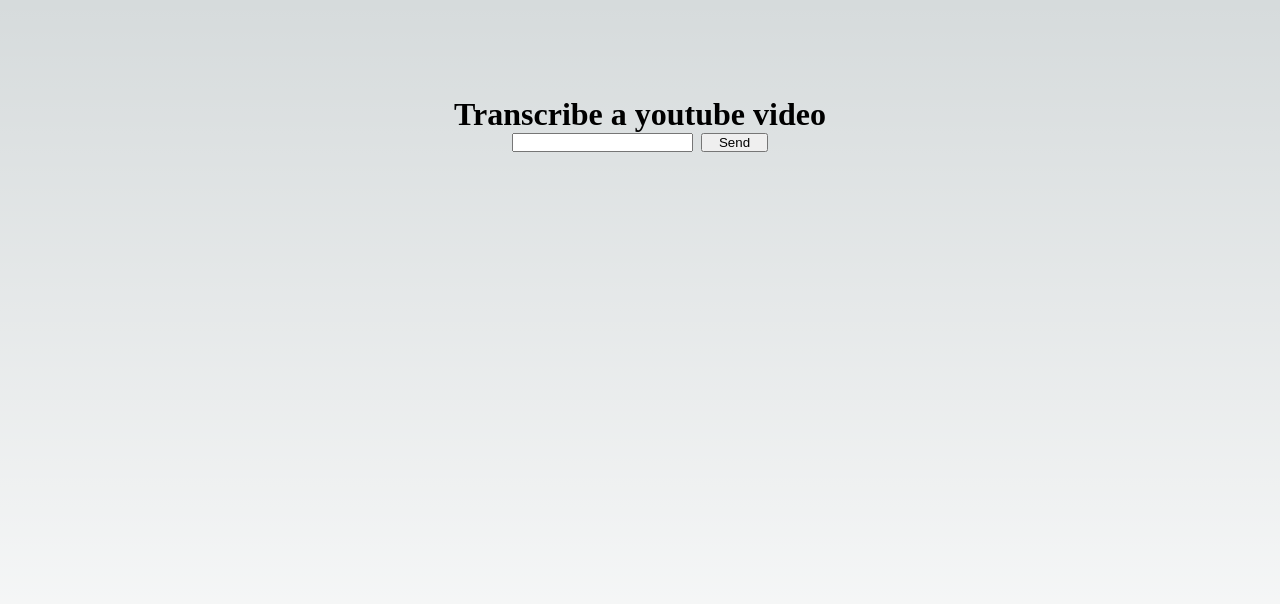
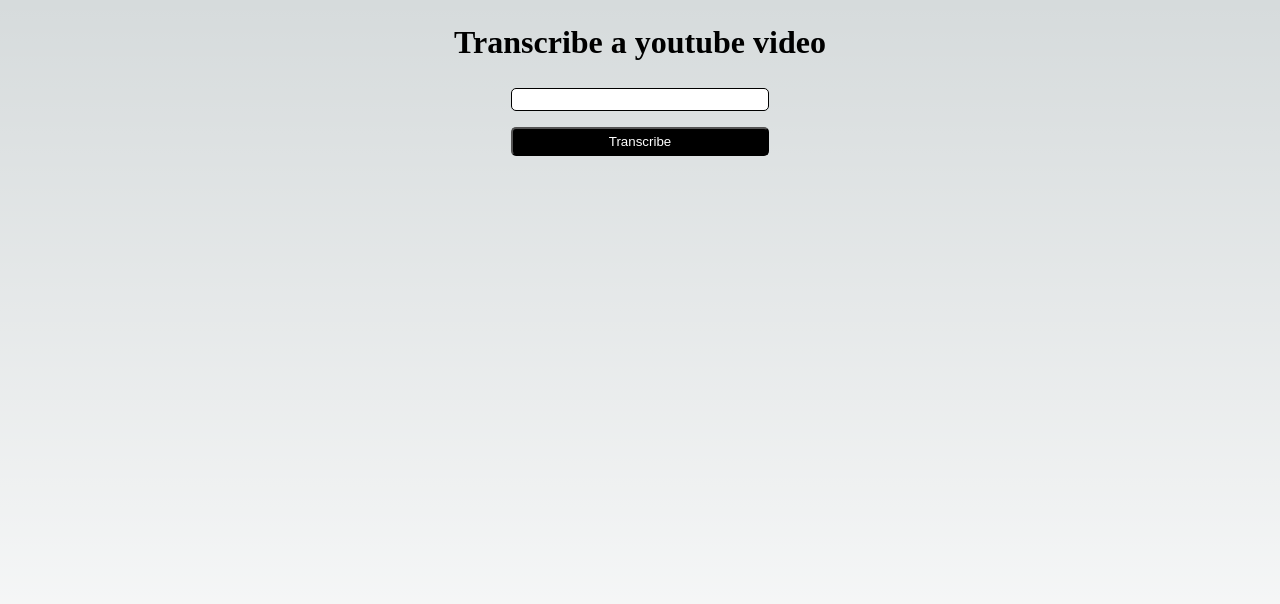
Before and after one commit to juandavidGF/audio2x, a Next.js app: page / in a window 1280 px wide. Shown: the top 604 px of the page. Built offline with nearby package versions, Linux system fonts and the light colour scheme; no server answers.

Commit message:
improve styles of the components, margins and paddings, + responsive

```diff
--- a/src/pages/index.tsx
+++ b/src/pages/index.tsx
@@ -38,22 +38,22 @@
         {/* <link rel="icon" href="/favicon.ico" /> */}
       </Head>
       <main className={styles.main}>
+				{user ? (<div className={styles.logout}><Link href="/api/auth/logout"><u>Logout</u></Link></div>) : null}
 				<h1>Transcribe a youtube video</h1>
 				{user ?
 					(<form onSubmit={handleSubmit}>
 						<div className="upload-image">
-							<input type="text" id="text" name="text"/>
-							<button type="submit">Send</button>
+							<label htmlFor="text">insert the url: </label>
+							<input type="text" id="text" name="text" placeholder='ex: https://www.youtube.com/watch?v=ugIuHWc6Nuc'/>
+							<button type="submit">Transcribe</button>
 						</div>
 					</form>)
-					: (
-						<div>
+					:
+					(<div>
 						<input type="text" id="text" name="text"/>
-						<Link href="/api/auth/login"><button>Send</button></Link>
-					</div>
-					)
+						<Link href="/api/auth/login"><button>Transcribe</button></Link>
+					</div>)
 				}
-				{user ? (<Link className={styles.logout} href="/api/auth/logout"><u>Logout</u></Link>) : null}
       </main>
     </>
   )
--- a/src/styles/Home.module.css
+++ b/src/styles/Home.module.css
@@ -1,22 +1,57 @@
 .main {
   display: flex;
   flex-direction: column;
-  /* justify-content: space-between; */
+  justify-content: space-between;
   align-items: center;
-  padding: 6rem;
   min-height: 100vh;
+}
+
+.main h1 {
+	padding: 1.5rem;
 }
 
 .main form {
 	margin-top: 1.5rem;
+	width: 100%;
+	padding: 0 2rem;
+}
+.main input {
+	margin-top: 3px;
+	width: 100%;
+	padding: 0.2rem 0.2rem;
+	border-radius: 5px;
+	border: 1px solid black
 }
 .main button {
-	margin-left: 0.5rem;
-	padding: 0 1rem;
+	margin-top: 1rem;
+	padding: 0.3rem 0.2rem;
+	width: 100%;
+	background-color: black;
+	color: white;
+	border-radius: 5px;
 }
 
 .logout {
-	position: fixed;
-	top: 1rem;
-	right: 1rem;
+	display: flex;
+	flex-direction: row-reverse;
+	width: 100%;
 }
+.logout a {
+	padding: 5px 13px;
+	background-color: white;
+	margin: 0 3px 0 0;
+	border-radius: 5px;
+}
+.logout a:hover {
+	background-color: #eaeaea;
+}
+
+@media (min-width: 600px) {
+	.main {
+		justify-content: initial;
+	}
+	.main form {
+		width: auto;
+		padding: 0;
+	}
+}
```
